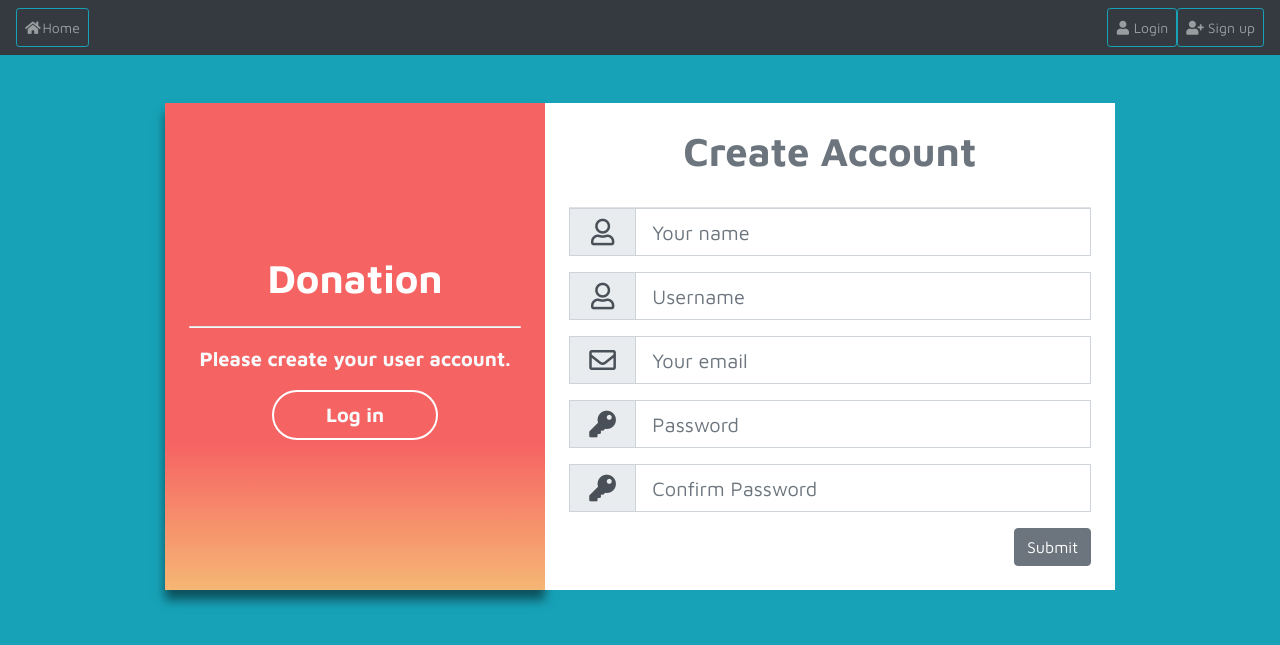
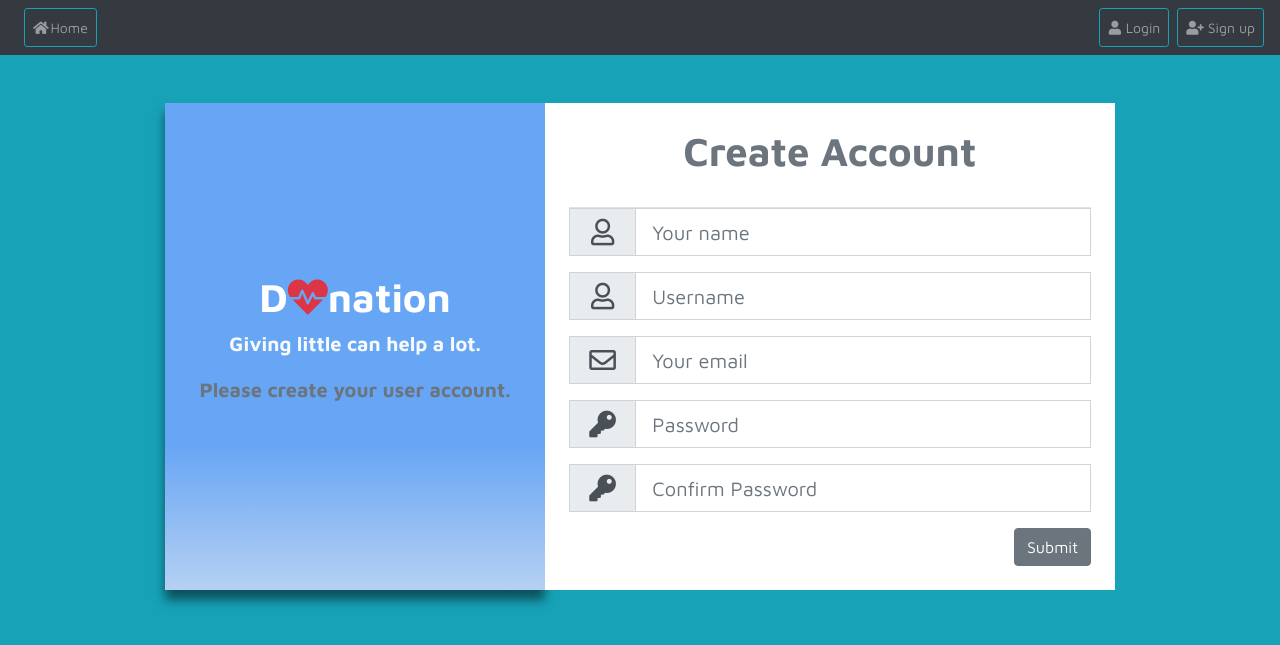
Before and after one commit to tdctkz/CS451R, a Flask app: page /sign-up in a window 1280 px wide. Shown: the top 645 px of the page. Run offline with Flask 2, Linux system fonts and the light colour scheme; some libraries are stand-ins or nearby versions.

Commit message:
design uptodate

```diff
--- a/static/style.css
+++ b/static/style.css
@@ -8,7 +8,7 @@
 }
 
 .makeColor {
-    background-image: linear-gradient(#f66363 70%, hsl(43, 87%, 72%) 110%);
+    background-image: linear-gradient(#67a5f5 70%, hsl(213, 56%, 88%) 110%);
 }
 
 .makeShadow {
@@ -25,7 +25,6 @@
 
 .makeHr {
     height: 1px;
-    border-radius: 50px;
 }
 
 .myLinkBtn {
--- a/templates/add_user.html
+++ b/templates/add_user.html
@@ -7,15 +7,12 @@
     <!-- Registration Form Start -->
     <div class="row justify-content-center">
         <div class="col-lg-4 d-flex flex-column justify-content-center makeColor p-4 makeShadow">
-            <h1 class="text-center font-weight-bold text-white">Donation</h1>
-            <hr class="bg-light makeHr" />
-            <p class="text-center font-weight-bolder text-light lead">Please create
+            <h1 class="text-center font-weight-bold text-white">D<i class="fa fa-heartbeat text-danger"></i>nation</h1>
+            <p class="text-center font-weight-bolder text-light lead">Giving little can help a lot.</p>
+
+            <p class="text-center font-weight-bolder text-secondary lead">Please create
                 your user account.</p>
-            <a class="text-center" href="{{url_for('login')}}">
-                <button class="btn btn-outline-light btn-lg font-weight-bolder align-self-center myLinkBtn">Log
-                    in
-                </button>
-            </a>
+
         </div>
         <div class="col-lg-6 bg-white p-4 myShadow">
             <h1 class="text-center font-weight-bold text-secondary">Create Account</h1>
--- a/templates/base.html
+++ b/templates/base.html
@@ -14,13 +14,13 @@
 
 <body class="bg-info">
   <nav class="navbar sticky-top navbar-expand-lg navbar-dark bg-dark">
-    <button class="navbar-toggler" type="button" data-toggle="collapse" data-target="#navbarSupportedContent"
+    <button class="navbar-toggler mb-2" type="button" data-toggle="collapse" data-target="#navbarSupportedContent"
       aria-controls="navbarSupportedContent" aria-expanded="false" aria-label="Toggle navigation">
       <span class="navbar-toggler-icon"></span>
     </button>
     <div class="collapse navbar-collapse" id="navbarSupportedContent">
       <div class="navbar-nav mr-auto">
-        <button class="btn btn-outline-info btn-sm p-0"><a class="nav-item nav-link" href="{{url_for('home')}}"><i
+        <button class="btn btn-outline-info btn-sm p-0 ml-2"><a class="nav-item nav-link" href="{{url_for('home')}}"><i
               class="fa fa-fw fa-home pr-1"></i>Home</a></button>
       </div>
       <div class="navbar-nav">
@@ -31,13 +31,13 @@
           </button>
           <div class="dropdown-menu bg-secondary">
             <a class="nav-link btn btn-outline-info" href="{{url_for('user_page')}}">User profile</a>
-            <a class="nav-link btn btn-outline-info" href="{{url_for('create_fundraiser')}}">Create
+            <a class="nav-link btn btn-outline-success" href="{{url_for('create_fundraiser')}}">Create
               Fundraiser</a>
             <a class="nav-link btn btn-outline-warning" href="{{url_for('logout')}}">Logout</a>
             {% else %}
-            <button class="btn btn-outline-info btn-sm p-0"><a class="nav-item nav-link" href="{{url_for('login')}}"><i
-                  class="fa fa-fw fa-user pr-1"></i>Login</a></button>
-            <button class="btn btn-outline-info btn-sm p-0"><a class="nav-item nav-link"
+            <button class="btn btn-outline-info btn-sm p-0 ml-2"><a class="nav-item nav-link"
+                href="{{url_for('login')}}"><i class="fa fa-fw fa-user pr-1"></i>Login</a></button>
+            <button class="btn btn-outline-info btn-sm p-0 ml-2"><a class="nav-item nav-link"
                 href="{{url_for('add_user')}}"><i class="fa fa-fw fa-user-plus pr-1"></i> Sign
                 up</a></button>
           </div>
--- a/templates/create_fundraiser.html
+++ b/templates/create_fundraiser.html
@@ -35,7 +35,8 @@
                 {{ form.fundraiser_pic.label(class="form-label") }}
                 <div class="input-group input-group-lg form-group">
                     <div class="input-group-prepend">
-                        <span class="input-group-text rounded-0"><i class="far fa-image fa-lg fa-fw"></i></span>
+                        <span class="input-group-text rounded-0"><i class="far fa-image fa-lg fa-fw"></i>
+                        </span>
                     </div>
                     {{ form.fundraiser_pic(class="form-control", placeholder="Picture") }}
                 </div>
--- a/templates/home.html
+++ b/templates/home.html
@@ -5,8 +5,7 @@
 
 <div class="container justify-content-center">
     <div class=" row d-flex flex-column justify-content-center makeColor p-4">
-        <h1 class="text-center font-weight-bold text-white">Donation</h1>
-        <hr class="my-2 bg-light myHr" />
+        <h1 class="text-center font-weight-bold text-white">D<i class="fa fa-heartbeat text-danger"></i>nation</h1>
         <p class="text-center font-weight-bolder text-light lead">Giving little can help a lot.</p>
         <p class="text-center text-black">Don't Have an Account?<a class="h6 text-light text-primary"
                 href="{{url_for('add_user')}}">
@@ -14,6 +13,7 @@
         </p>
     </div>
 </div>
+<hr class="bg-light makeHr" />
 <div class="container" style="background-color: #a0d3f5;">
     <div class="row row-cols-3 p-4">
         {% for fundraiser in all_fundraisers %}
```
Also changed, not shown: templates/fundraiser_page.html (+2 -5 lines), templates/login.html (+4 -4 lines).
